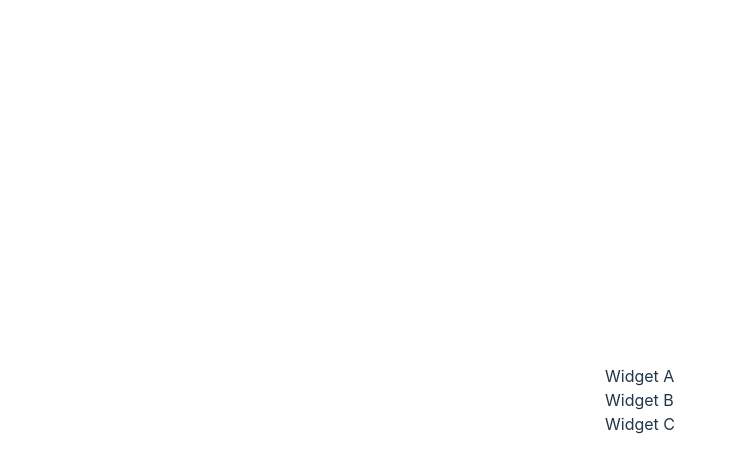
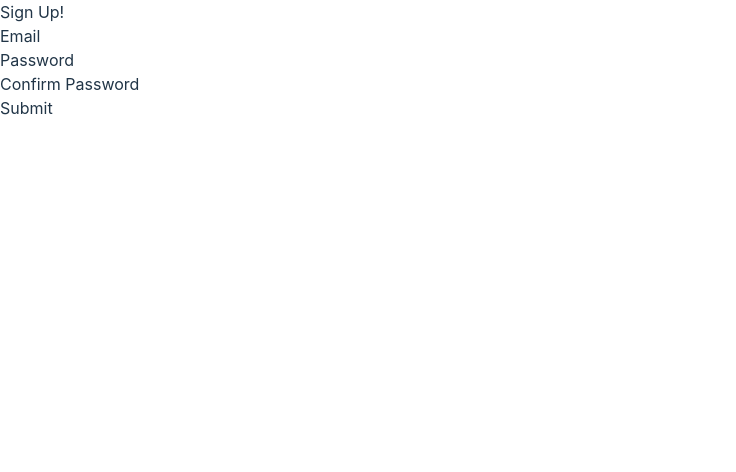
Before and after one commit to viet34tqc/react-coding-exercices, a React (Vite) app: page / in a window 1280 px wide. Shown: the top 472 px of the page, without its empty margins (0-736 px from the left). Built offline with nearby package versions, Linux system fonts and the light colour scheme.

Commit message:
Basic form validation

```diff
--- a/package.json
+++ b/package.json
@@ -10,6 +10,7 @@
 		"preview": "vite preview"
 	},
 	"dependencies": {
+		"@radix-ui/react-checkbox": "^1.0.3",
 		"clsx": "^1.2.1",
 		"react": "^18.2.0",
 		"react-dom": "^18.2.0",
--- a/src/App.tsx
+++ b/src/App.tsx
@@ -1,11 +1,14 @@
 import './App.css';
-import SimpleDnD from './SimpleDnD/SimpleDnD';
+import FormValidation from './FormValidation/FormValidation';
+
+type ErrorMessages = {
+  email: string[];
+  password: string[];
+  passwordConfirm: string[];
+};
+
 function App() {
-	return (
-		<div className="App">
-			<SimpleDnD />
-		</div>
-	);
+  return <FormValidation />;
 }
 
 export default App;
--- /dev/null
+++ b/src/FormValidation/FormValidation.tsx
@@ -0,0 +1,95 @@
+import { FormEvent, useState } from 'react';
+
+type ErrorMessages = {
+  email: string[];
+  password: string[];
+  passwordConfirm: string[];
+};
+
+const FormValidation = () => {
+  const [email, setEmail] = useState('');
+  const [password, setPassword] = useState('');
+  const [passwordConfirm, setPasswordConfirm] = useState('');
+
+  const [messages, setMessages] = useState<ErrorMessages>({
+    email: [''],
+    password: [''],
+    passwordConfirm: [''],
+  });
+
+  const getErrors = () => {
+    const errors = {
+      email: [''],
+      password: [''],
+      passwordConfirm: [''],
+    };
+    if (!email) {
+      errors['email'].push('Email is required');
+    }
+    if (!password) {
+      errors['password'].push('Password is required');
+    }
+    if (!passwordConfirm) {
+      errors['passwordConfirm'].push('Password Confirm is required');
+    }
+    if (!email.includes('@')) {
+      errors['email'].push('Email is not valid');
+    }
+    if (password.length < 8) {
+      errors['password'].push('Passwords must be 8 characters or longer');
+    }
+    if (password !== passwordConfirm) {
+      errors['passwordConfirm'].push('Passwords must match');
+    }
+    return errors;
+  };
+
+  const handleSubmit = (e: FormEvent<HTMLFormElement>) => {
+    e.preventDefault();
+
+    const errors = getErrors();
+    setMessages(errors);
+  };
+
+  return (
+    <form onSubmit={handleSubmit}>
+      <h2>Sign Up!</h2>
+      <label htmlFor="email">Email</label>
+      <input
+        type="text"
+        name="email"
+        onChange={e => setEmail(e.target.value)}
+      />
+      <div>
+        {messages.email.map(m => (
+          <p key={m}>{m}</p>
+        ))}
+      </div>
+      <label htmlFor="password">Password</label>
+      <input
+        type="password"
+        name="password"
+        onChange={e => setPassword(e.target.value)}
+      />
+      <div>
+        {messages.password.map(m => (
+          <p key={m}>{m}</p>
+        ))}
+      </div>
+      <label htmlFor="password-confirm">Confirm Password </label>
+      <input
+        type="password"
+        name="password-confirm"
+        onChange={e => setPasswordConfirm(e.target.value)}
+      />
+      <div>
+        {messages.passwordConfirm.map(m => (
+          <p key={m}>{m}</p>
+        ))}
+      </div>
+      <input type="submit" value="Submit" />
+    </form>
+  );
+};
+
+export default FormValidation;
```
Also changed, not shown: src/ui/Button/Button.tsx (+15 -15 lines), src/FormValidation/README.md (added), 1 other file (tests, documents, lock files or other folders).
